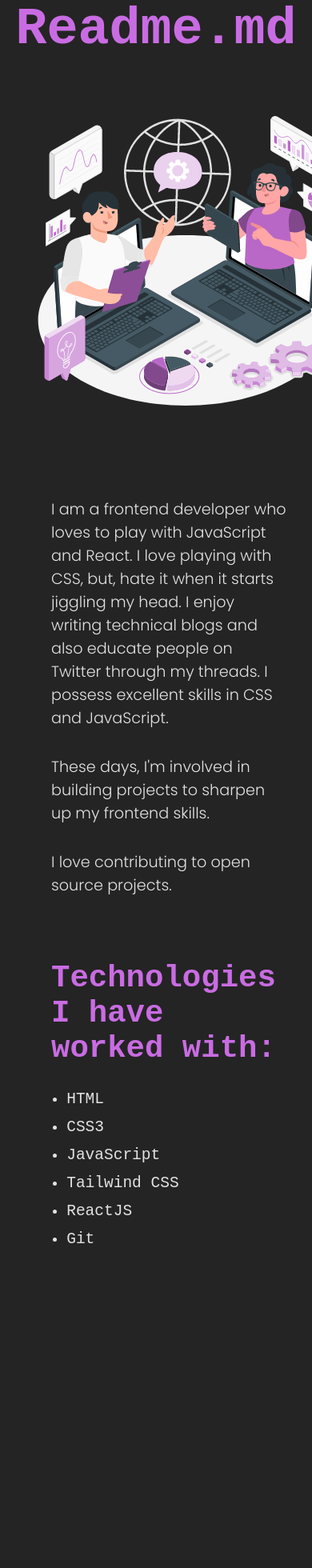
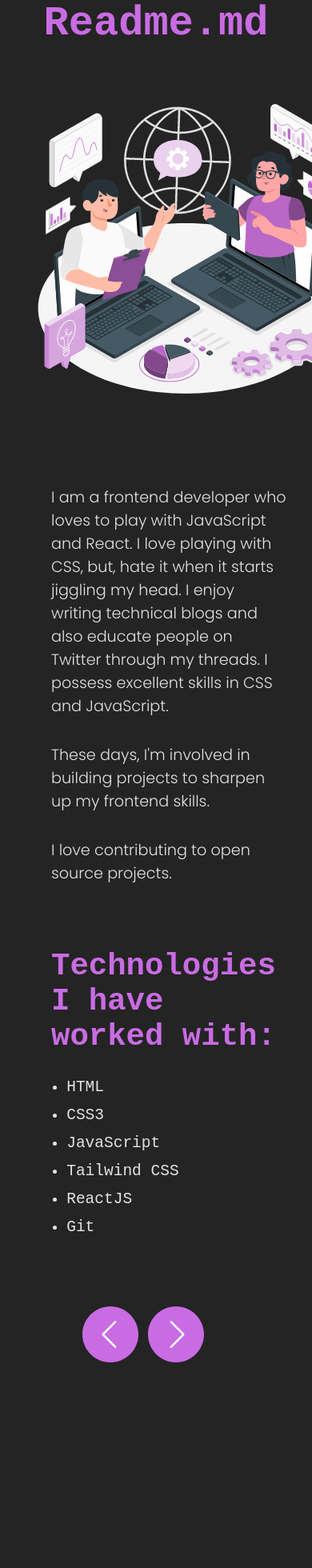
Before and after one commit to dhrumishah/My-portfolio, a React (Vite) app: page /Intro in a window 390 px wide. Shown: the top 1960 px of the page at 80% size. After the commit the page ends 1735 px from the top, so only its background shows below. Built offline with nearby package versions, Linux system fonts and the light colour scheme; a web font is replaced by a local one.

Commit message:
media queries for intro page added

```diff
--- a/src/About.jsx
+++ b/src/About.jsx
@@ -48,7 +48,7 @@
             />
           </div>
         </div>
-        <div className="about--arrows">
+        {/* <div className="about--arrows">
           <img
             className="left--arrows"
             style={{ cursor: "not-allowed" }}
@@ -61,7 +61,7 @@
             }}
             src={RightArrows}
           ></img>
-        </div>
+        </div> */}
       </div>
     </>
   );
--- a/src/App.css
+++ b/src/App.css
@@ -365,10 +365,7 @@
 
 @media only screen and (max-width: 768px) {
   /* HOME PAGE */
-  .about--arrows {
-    margin-top: 25rem;
-    margin-left: 15rem;
-  }
+
   .nav {
     max-width: 768px;
     background-color: transparent;
@@ -414,7 +411,7 @@
     margin-left: 2rem;
   }
   .intro--title {
-    font-size: 5em;
+    font-size: 4em;
   }
   .intro--content {
     margin-left: 4rem;
```
